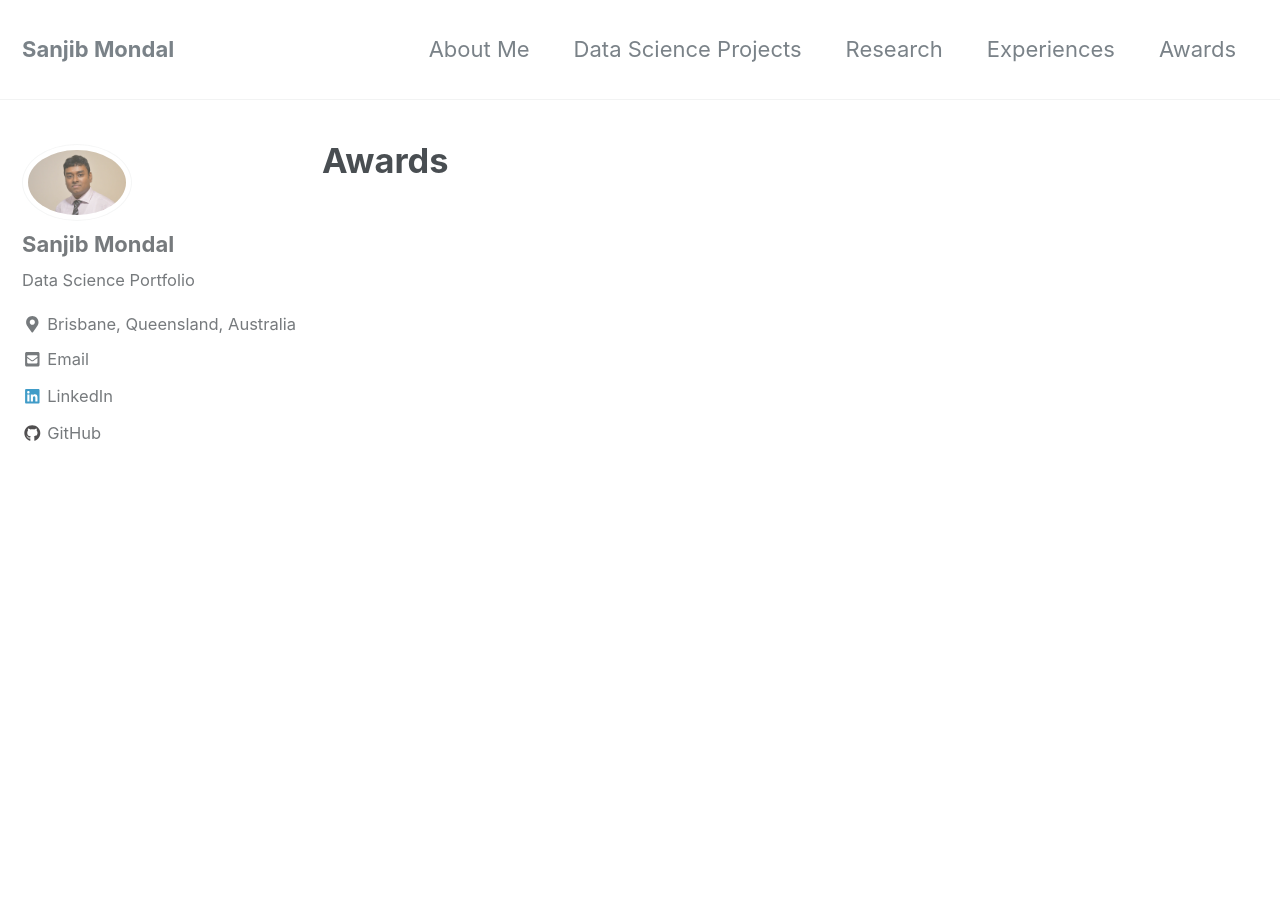
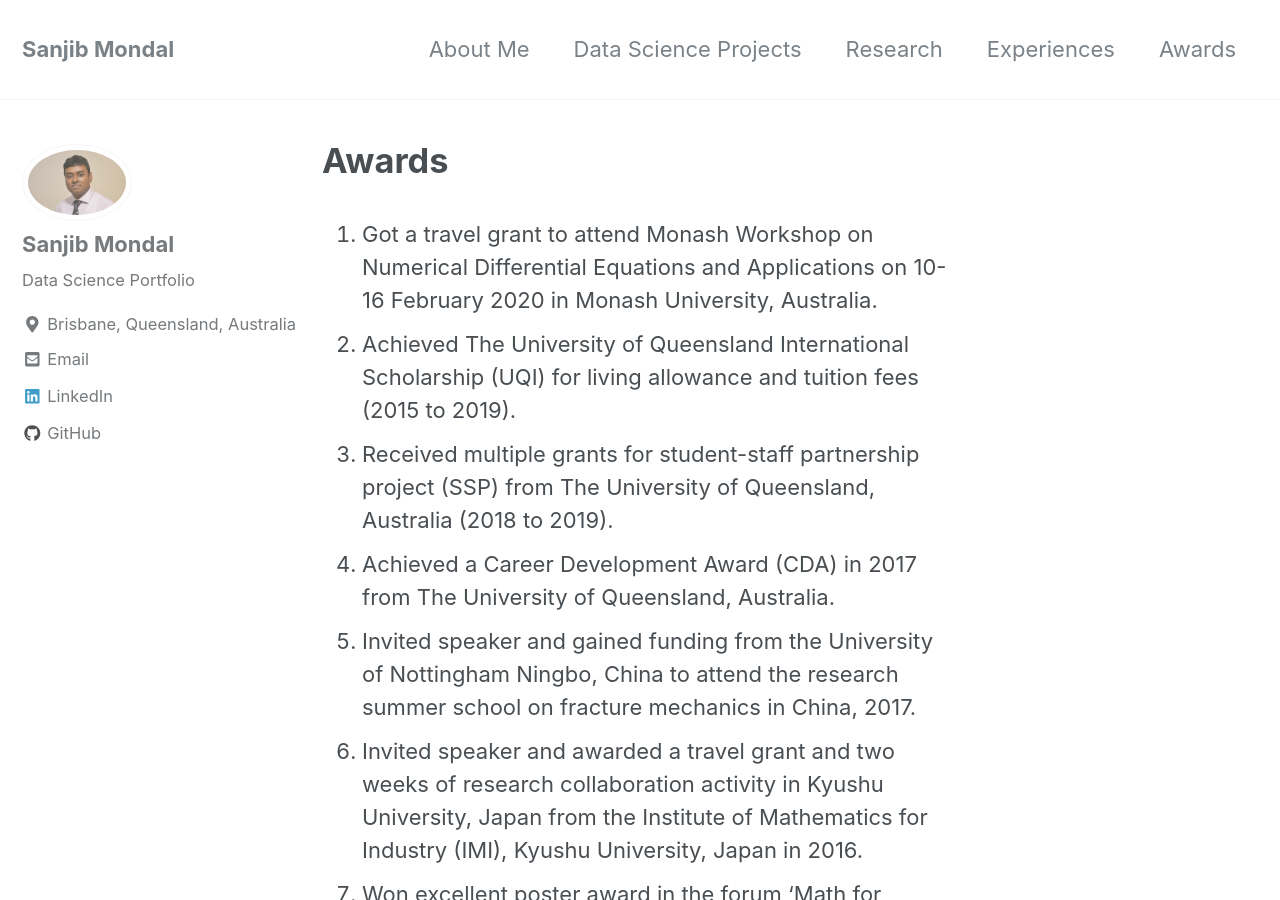
Before and after one commit to Sanjib-Mondal/Sanjib-Mondal.Co, a Jekyll site: the page built from _pages/Awards.md, in a window 1280 px wide and 900 px high. Built offline with Jekyll 4.4.1, drawn with Linux system fonts in a browser that asks for light colours; nearby versions of some CDN libraries; some of the changed text lies outside the part shown.

Commit message:
Update Awards.md

```diff
--- a/_pages/Awards.md
+++ b/_pages/Awards.md
@@ -3,3 +3,11 @@ title: "Awards"
 permalink: /Awards/
 header:
 ---
+1. Got a travel grant to attend Monash Workshop on Numerical Differential Equations and Applications on 10-16 February 2020 in Monash University, Australia.
+2. Achieved The University of Queensland International Scholarship (UQI) for living allowance and tuition fees (2015 to 2019).
+3. Received multiple grants for student-staff partnership project (SSP) from The University of Queensland, Australia (2018 to 2019).
+4. Achieved a Career Development Award (CDA) in 2017 from The University of Queensland, Australia.
+5. Invited speaker and gained funding from the University of Nottingham Ningbo, China to attend the research summer school on fracture mechanics in China, 2017.
+6. Invited speaker and awarded a travel grant and two weeks of research collaboration activity in Kyushu University, Japan from the Institute of Mathematics for Industry (IMI), Kyushu University, Japan in 2016.
+7. Won excellent poster award in the forum ‘Math for Industry’ held in October 2016 in Brisbane, Australia.
+8. Awarded a Merit scholarship in Khulna University, Bangladesh from 2011 to 2013 for outstanding M.Sc. result and from 2007 to 2011 for B.Sc. result.
```
